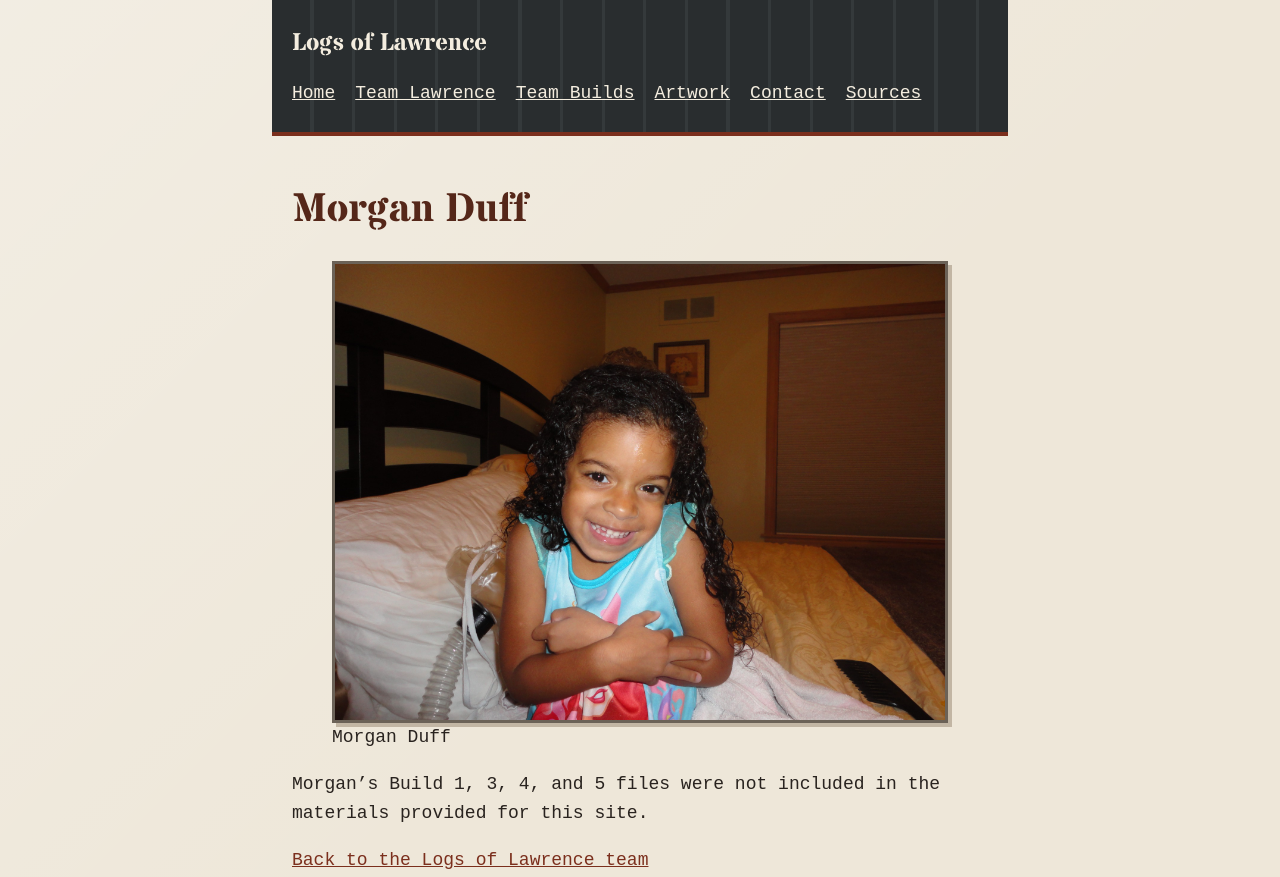
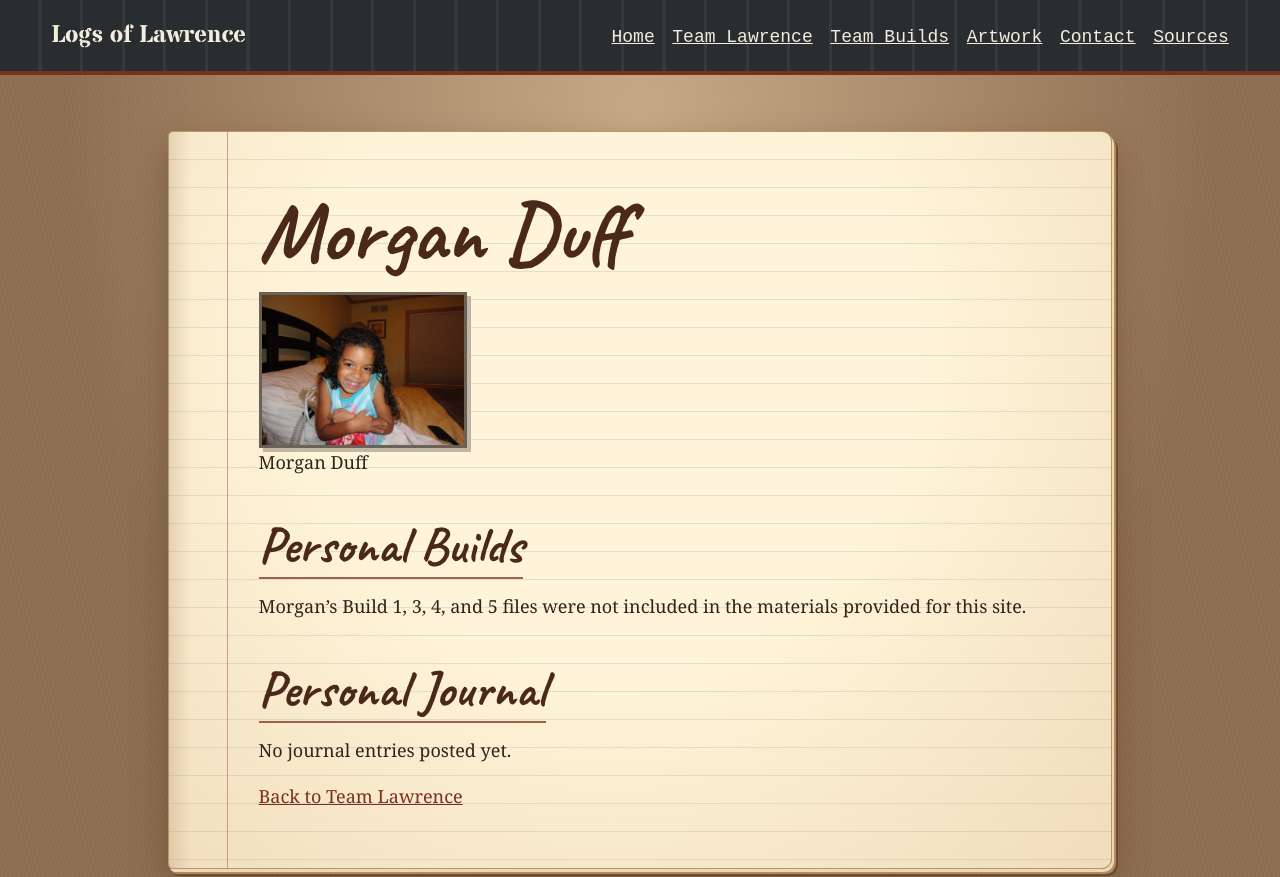
Before and after one commit to um-lrc-hnr241/2026-fall-lawrence, a plain HTML site: page morgan-duff.html in a window 1280 px wide. Shown: the top 877 px of the page. Drawn offline with nearby package versions, Linux system fonts and the light colour scheme.

Commit message:
Style member pages as vintage notebooks

```diff
--- a/morgan-duff.html
+++ b/morgan-duff.html
@@ -4,9 +4,9 @@
   <meta charset="utf-8">
   <meta name="viewport" content="width=device-width, initial-scale=1">
   <title>Morgan Duff | Logs of Lawrence</title>
-  <link rel="stylesheet" href="styles.css">
+  <link rel="stylesheet" href="styles.css?v=notebook">
 </head>
-<body>
+<body class="notebook-profile">
   <a class="skip-link" href="#main">Skip to main content</a>
   <header class="site-header">
     <p class="site-title"><a href="index.html">Logs of Lawrence</a></p>
@@ -21,14 +21,24 @@
       </ul>
     </nav>
   </header>
-  <main id="main">
+  <main id="main" class="notebook">
     <h1>Morgan Duff</h1>
-    <figure>
+    <figure class="notebook-portrait">
       <img class="team-photo" src="images/morgan-duff-as-a-baby.jpg" alt="Morgan Duff as a baby">
       <figcaption>Morgan Duff</figcaption>
     </figure>
-    <p>Morgan’s Build 1, 3, 4, and 5 files were not included in the materials provided for this site.</p>
-    <p><a href="index.html">Back to the Logs of Lawrence team</a></p>
+
+    <section class="personal-panel" aria-labelledby="personal-builds">
+      <h2 id="personal-builds">Personal Builds</h2>
+      <p>Morgan’s Build 1, 3, 4, and 5 files were not included in the materials provided for this site.</p>
+    </section>
+
+    <section class="personal-panel" aria-labelledby="personal-journal">
+      <h2 id="personal-journal">Personal Journal</h2>
+      <p>No journal entries posted yet.</p>
+    </section>
+
+    <p><a href="team.html">Back to Team Lawrence</a></p>
   </main>
   <footer class="site-footer">
     <p>Built by our group with help from an AI agent.</p>
--- a/styles.css
+++ b/styles.css
@@ -1,3 +1,4 @@
+@import url('https://fonts.googleapis.com/css2?family=Caveat:wght@600;700&display=swap');
 @import url('https://fonts.googleapis.com/css2?family=Stardos+Stencil:wght@400;700&display=swap');
 
 :root {
@@ -166,40 +167,106 @@ video {
   background: #fff;
 }
 
-.personal-page {
-  max-width: 70rem;
+.notebook-profile {
+  min-height: 100vh;
+  color: #312419;
+  background:
+    radial-gradient(ellipse at 50% 12%, #c7a986, transparent 64%),
+    repeating-linear-gradient(105deg, #ffffff09 0 1px, transparent 1px 4px),
+    #8d6d50;
 }
 
-.personal-columns {
-  display: grid;
-  grid-template-columns: repeat(2, minmax(0, 1fr));
-  align-items: start;
-  gap: 1.5rem;
+.notebook-profile .site-header {
+  max-width: none;
+  width: 100%;
+  padding: 1rem clamp(1rem, 4vw, 4rem);
 }
 
-.personal-panel {
-  padding: clamp(1rem, 3vw, 1.75rem);
-  border: 1px solid var(--border);
-  background: #f7f1e6;
-  box-shadow: 3px 3px 0 #c2b6a4;
+.notebook-profile .site-header nav ul {
+  gap: 0.35rem 1.1rem;
 }
 
-.personal-panel h2 {
-  margin-top: 0;
+.notebook-profile .skip-link:focus {
+  z-index: 1;
 }
 
-.personal-build {
-  padding-block: 0.7rem;
-  border-top: 1px solid #c2b6a4;
+.notebook {
+  --paper-margin: clamp(1.4rem, 4.5vw, 4rem);
+  width: calc(100% - clamp(1.25rem, 6vw, 4rem));
+  max-width: 59rem;
+  margin: clamp(1.25rem, 5vw, 3.5rem) auto 2rem;
+  padding: clamp(1.4rem, 5vw, 3.5rem) clamp(1.15rem, 5vw, 4.25rem) 2.5rem
+    calc(var(--paper-margin) + clamp(0.8rem, 2.5vw, 2.1rem));
+  border: 1px solid #b89669;
+  border-radius: 0.3rem 0.65rem 0.65rem 0.3rem;
+  background:
+    linear-gradient(90deg, transparent var(--paper-margin), #ad686799 var(--paper-margin),
+      #ad686799 calc(var(--paper-margin) + 1px), transparent calc(var(--paper-margin) + 1px)),
+    repeating-linear-gradient(180deg, transparent 0 1.68rem, #82949c37 1.68rem 1.75rem),
+    linear-gradient(90deg, #93704732, transparent 1.35rem),
+    radial-gradient(ellipse at 47% 30%, #fff4d9 43%, #efdcba 100%);
+  box-shadow: 2px 3px #ebd8b7, 4px 5px #b28b60, 6px 7px #6f4b32, 0 1rem 2.2rem #47301a66;
+  font-family: Georgia, serif;
+  line-height: 1.75rem;
 }
 
-.personal-build summary {
+.notebook h1,
+.notebook h2,
+.notebook h3 {
+  color: #4a281a;
+  font-family: "Caveat", "Segoe Print", "Bradley Hand", "Comic Sans MS", cursive;
+  line-height: 1.05;
+}
+
+.notebook h1 {
+  margin: 0 0 0.85rem;
+  font-size: clamp(2.8rem, 7vw, 5.25rem);
+}
+
+.notebook .personal-panel {
+  margin-top: clamp(1.6rem, 4vw, 2.7rem);
+}
+
+.notebook .personal-panel h2 {
+  width: fit-content;
+  margin: 0 0 0.8rem;
+  padding-bottom: 0.25rem;
+  border-bottom: 2px solid #9e624b;
+  font-size: clamp(2rem, 4.5vw, 3.2rem);
+}
+
+.notebook .personal-panel p {
+  margin-top: 0.55rem;
+}
+
+.notebook .personal-build {
+  padding-block: 0.4rem;
+}
+
+.notebook .personal-build summary {
+  width: fit-content;
+  color: #572c20;
   cursor: pointer;
   font-weight: bold;
 }
 
-@media (max-width: 48rem) {
-  .personal-columns {
-    grid-template-columns: minmax(0, 1fr);
-  }
+.notebook .personal-build summary:focus-visible {
+  outline: 2px solid var(--accent);
+  outline-offset: 3px;
 }
+
+.notebook .build-preview {
+  margin-bottom: 0.8rem;
+}
+
+.notebook-portrait {
+  max-width: 13rem;
+  margin: 1rem 0;
+}
+
+.notebook-profile .site-footer {
+  width: calc(100% - 2rem);
+  border-color: #624631;
+  color: #2d1f15;
+  text-align: center;
+}
```
Also changed, not shown: ada-gong.html (+15 -4 lines), emma-banaie.html (+15 -4 lines), kennedie-crawford.html (+15 -4 lines), mia-cheng.html (+5 -5 lines), wilder-pritham.html (+15 -4 lines).
